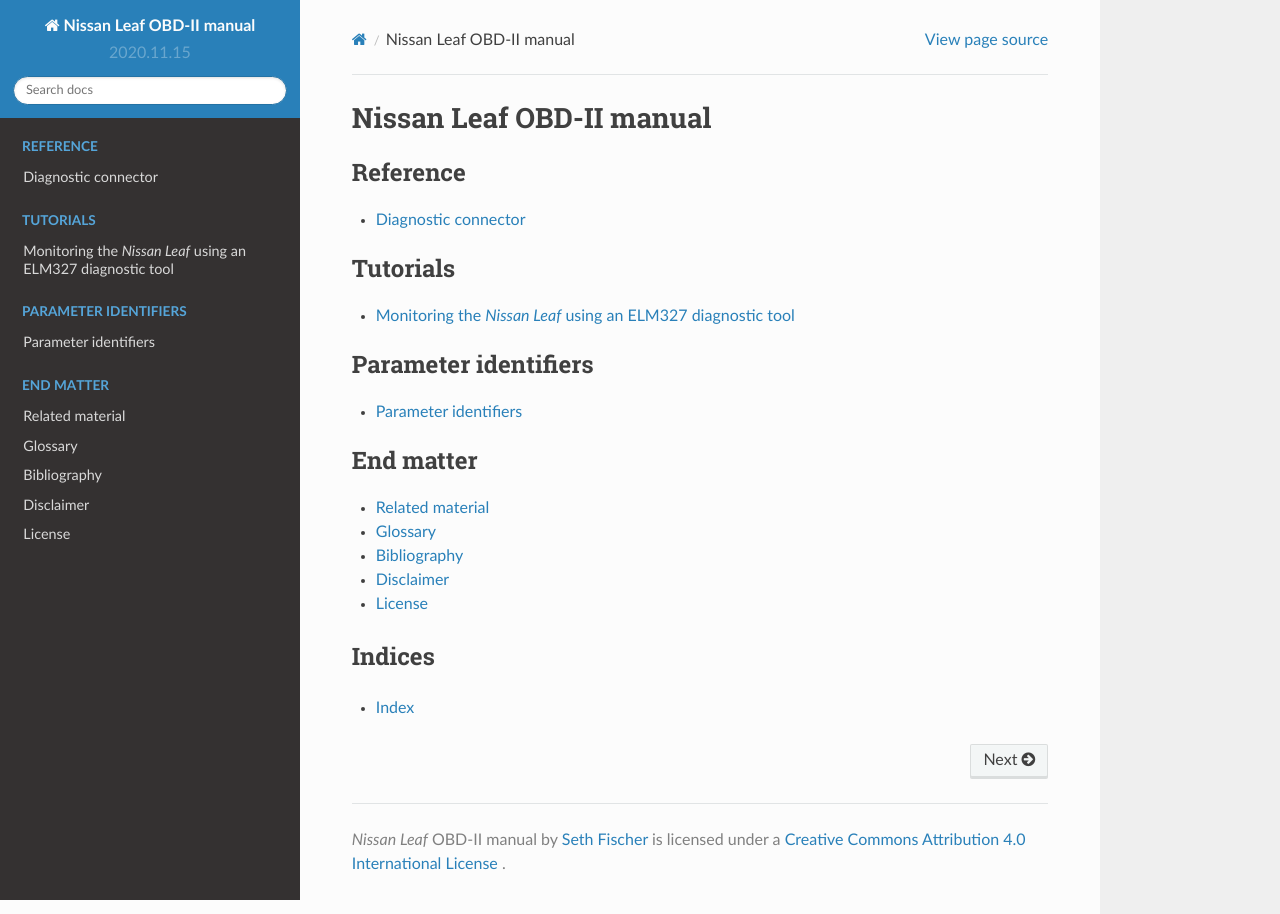
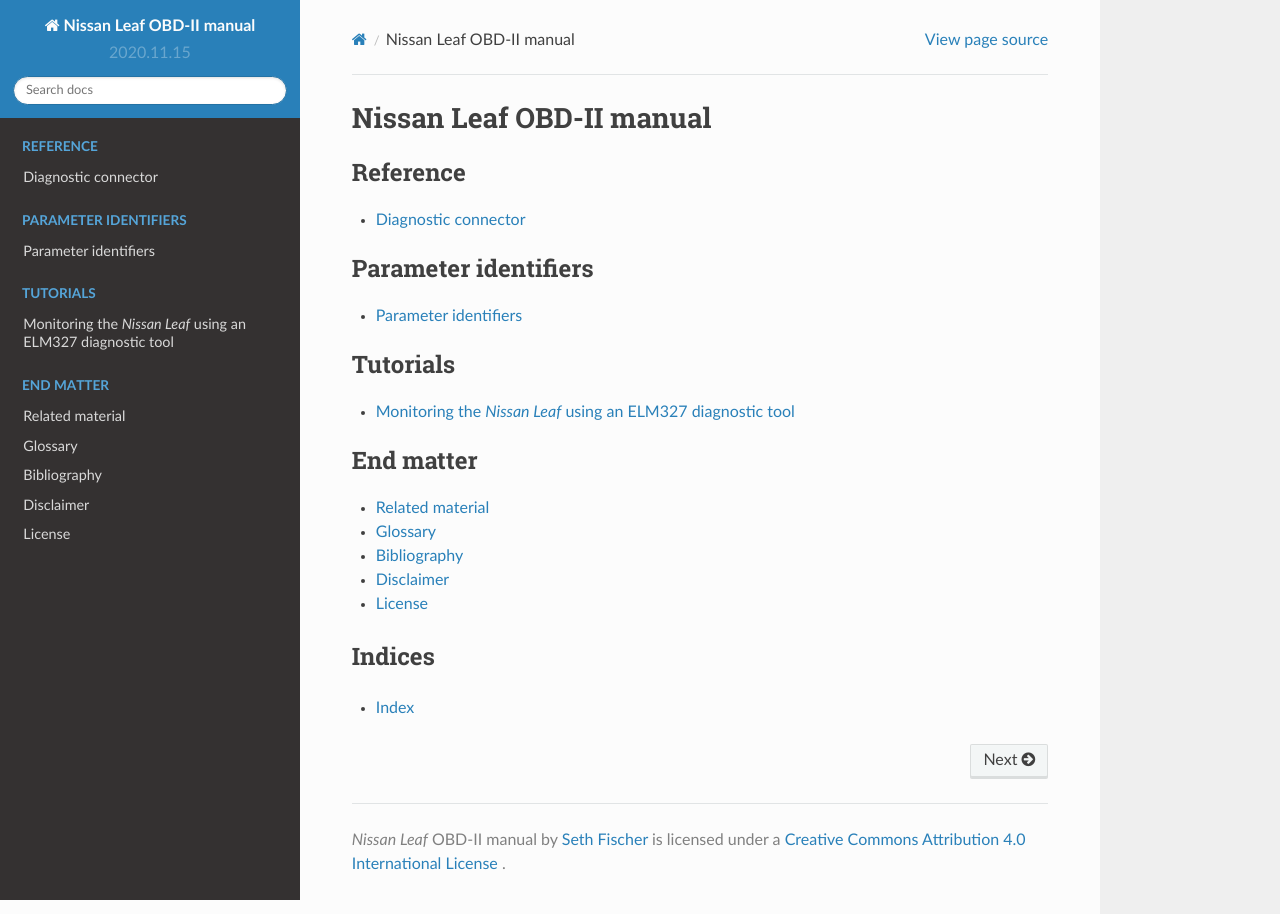
Before and after one commit to sethfischer/nissan-leaf-obd-manual, a Sphinx documentation site: the page built from source/index.rst, in a window 1280 px wide. Built offline with Sphinx 7.4.7 and the Read the Docs theme 2.0.0, drawn with Linux system fonts in a browser that asks for light colours.

Commit message:
Order PID section before tutorial section

```diff
--- a/source/index.rst
+++ b/source/index.rst
@@ -11,19 +11,19 @@
 
 
 .. toctree::
+    :caption: Parameter identifiers
+    :glob:
+    :maxdepth: 1
+
+    pid/index
+
+
+.. toctree::
     :caption: Tutorials
     :glob:
     :maxdepth: 1
 
     tutorial/*
-
-
-.. toctree::
-    :caption: Parameter identifiers
-    :glob:
-    :maxdepth: 1
-
-    pid/index
 
 
 .. toctree::
```
